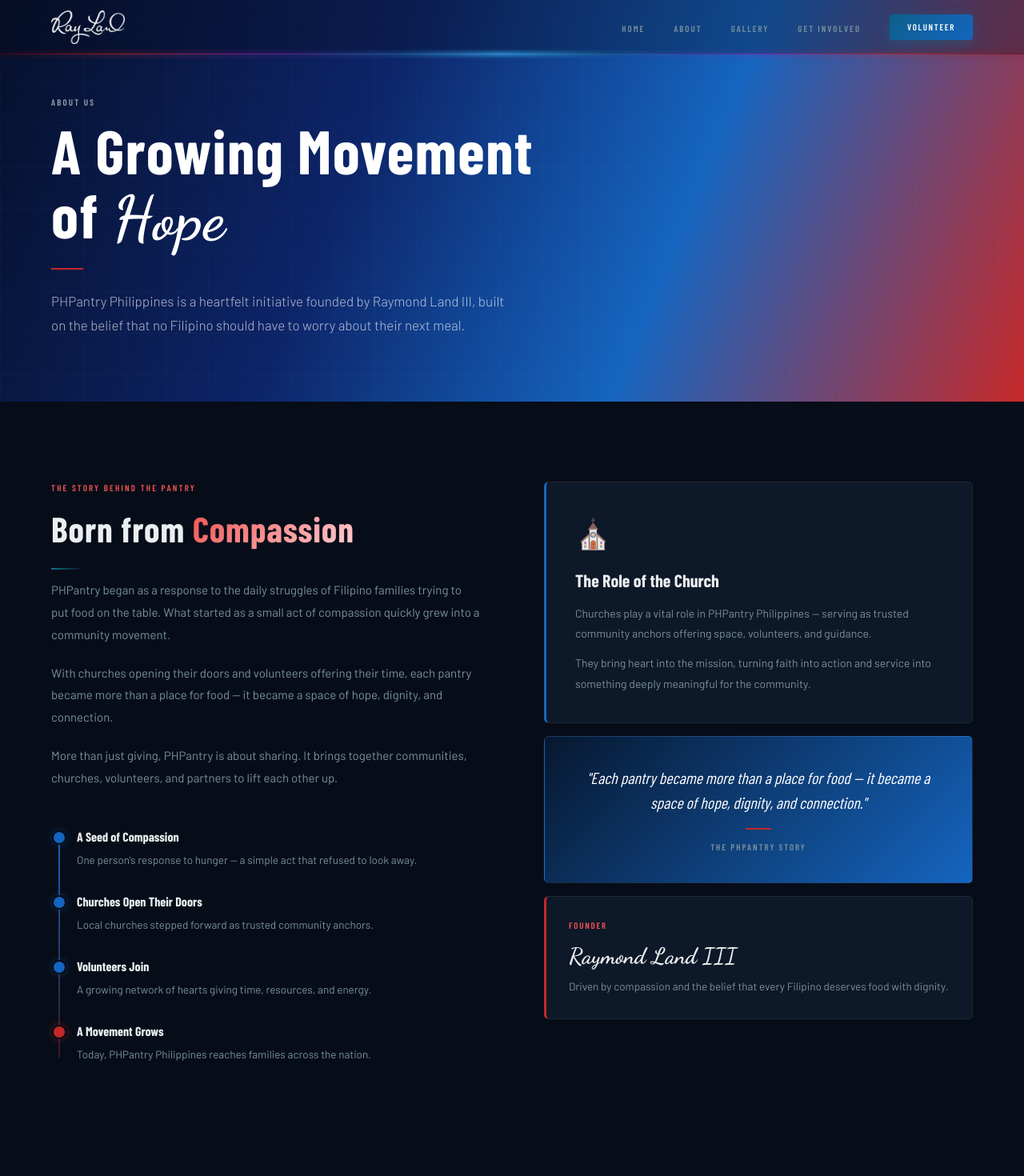
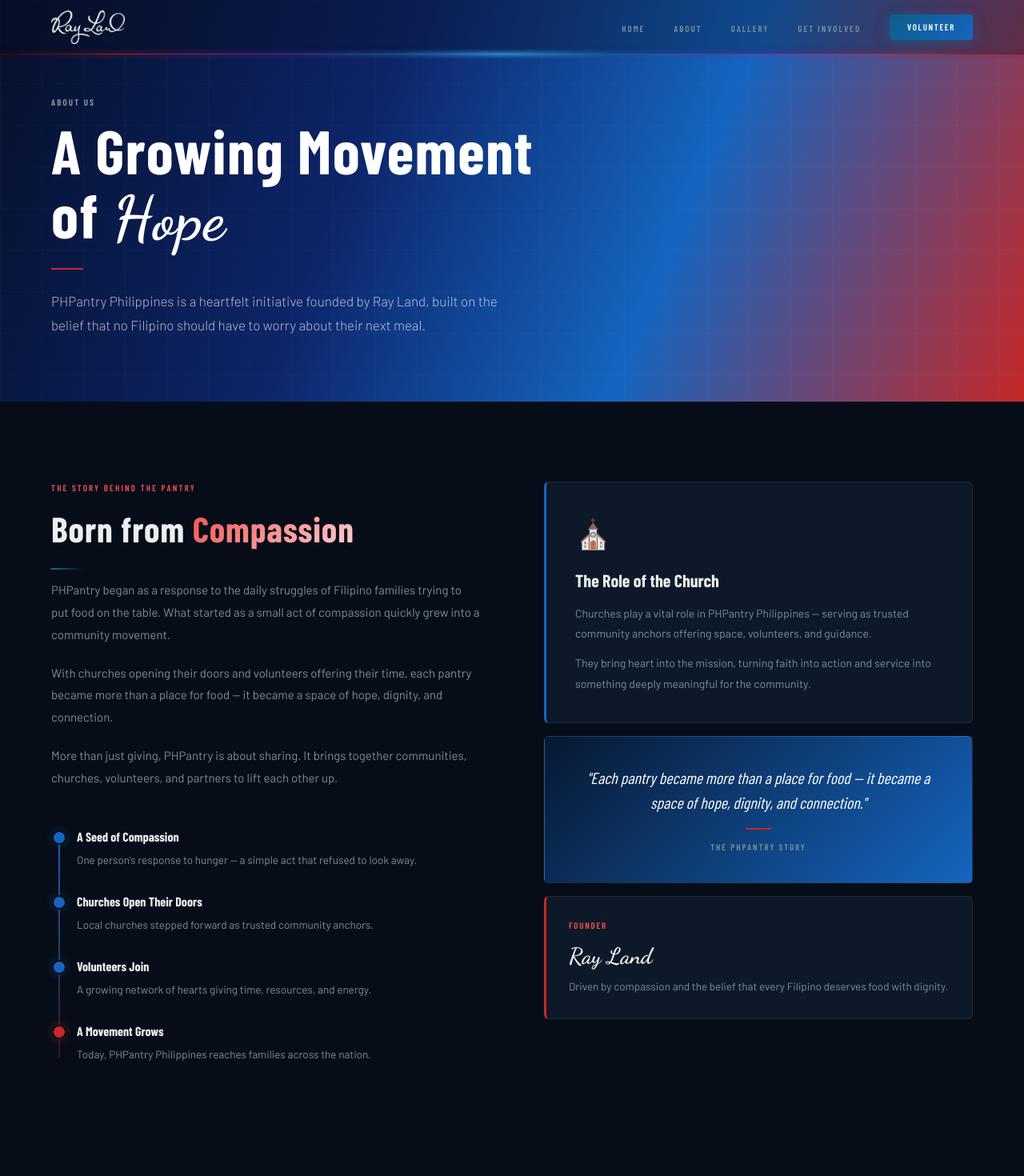
Before and after one commit to anthonyrunbusinessrun/phpantry-rayland, a Next.js app: page /about in a window 1280 px wide. Shown: the top 1470 px of the page at 80% size. Built offline with nearby package versions, Linux system fonts and the light colour scheme.

Commit message:
Update page.tsx

```diff
--- a/app/about/page.tsx
+++ b/app/about/page.tsx
@@ -20,7 +20,7 @@ export default function About() {
           </h1>
           <div style={{ width:40, height:2, background:'var(--red)', marginTop:20, marginBottom:24 }} />
           <p style={{ fontSize:17, color:'rgba(255,255,255,0.7)', maxWidth:580, lineHeight:1.8, fontWeight:300 }}>
-            PHPantry Philippines is a heartfelt initiative founded by Raymond Land III, built on the belief that no Filipino should have to worry about their next meal.
+            PHPantry Philippines is a heartfelt initiative founded by Ray Land, built on the belief that no Filipino should have to worry about their next meal.
           </p>
         </div>
       </section>
@@ -72,7 +72,7 @@ export default function About() {
 
             <div className="reveal" data-delay="200" style={{ background:'var(--bg-card)', border:'1px solid var(--border)', borderLeft:'3px solid var(--red)', borderRadius:6, padding:28 }}>
               <div style={{ fontFamily:'var(--font-cond)', fontSize:11, fontWeight:600, letterSpacing:'0.16em', textTransform:'uppercase', color:'var(--red-light)', marginBottom:8 }}>Founder</div>
-              <div style={{ fontFamily:'var(--font-script)', fontSize:28, color:'var(--text)', marginBottom:6 }}>Raymond Land III</div>
+              <div style={{ fontFamily:'var(--font-script)', fontSize:28, color:'var(--text)', marginBottom:6 }}>Ray Land</div>
               <div style={{ fontSize:13.5, color:'var(--text-muted)', lineHeight:1.7 }}>Driven by compassion and the belief that every Filipino deserves food with dignity.</div>
             </div>
           </div>
```
